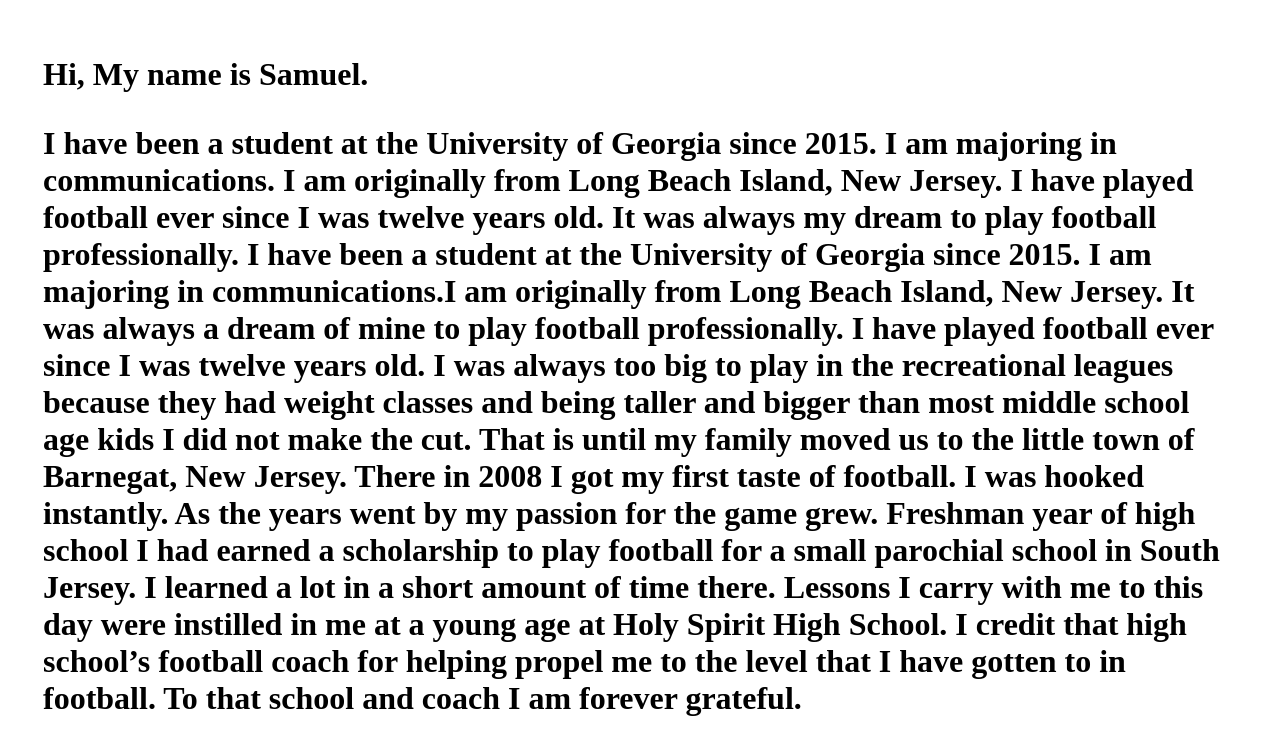
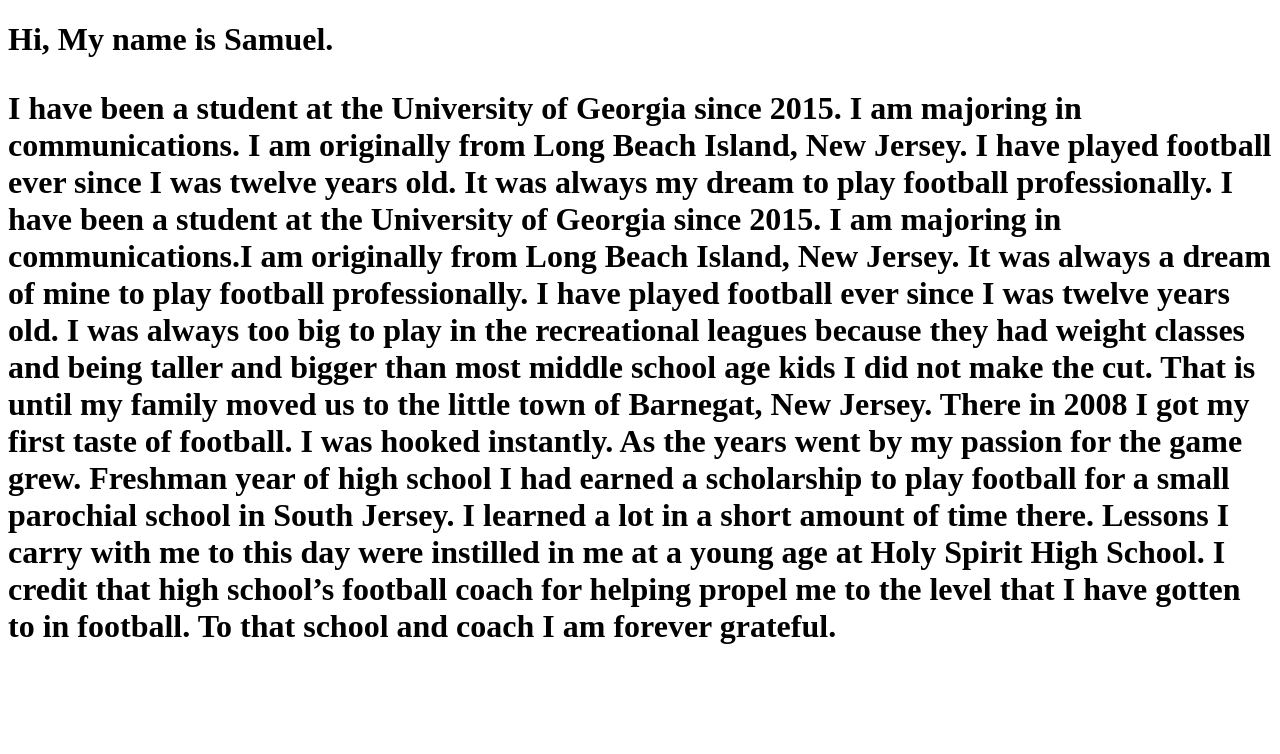
Before and after one commit to sjm92059/sjm92059.github.io, a plain HTML site: page index.html in a window 1280 px wide. Drawn offline with Linux system fonts and the light colour scheme.

Commit message:
Update Main.css

```diff
--- a/Main.css
+++ b/Main.css
@@ -1,4 +1,4 @@
-html {
+22html {
         margin: 35px;
         background-color: #FFFFFF;
 }
```
